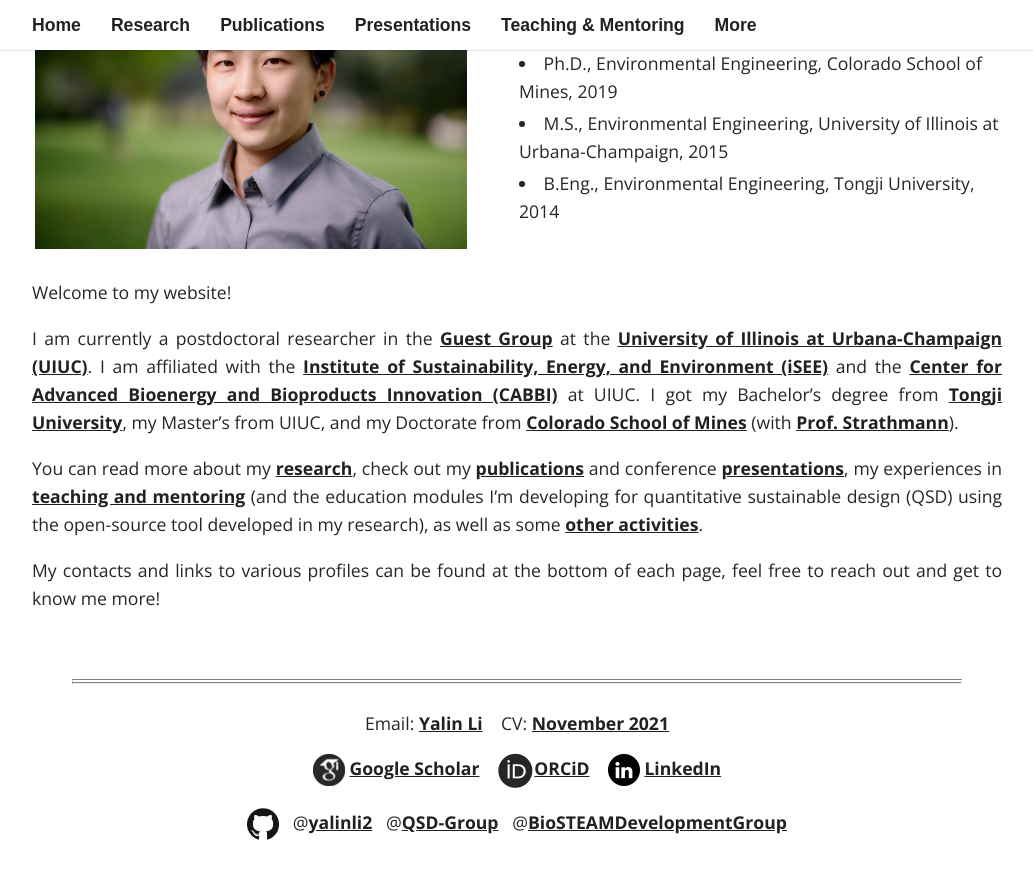
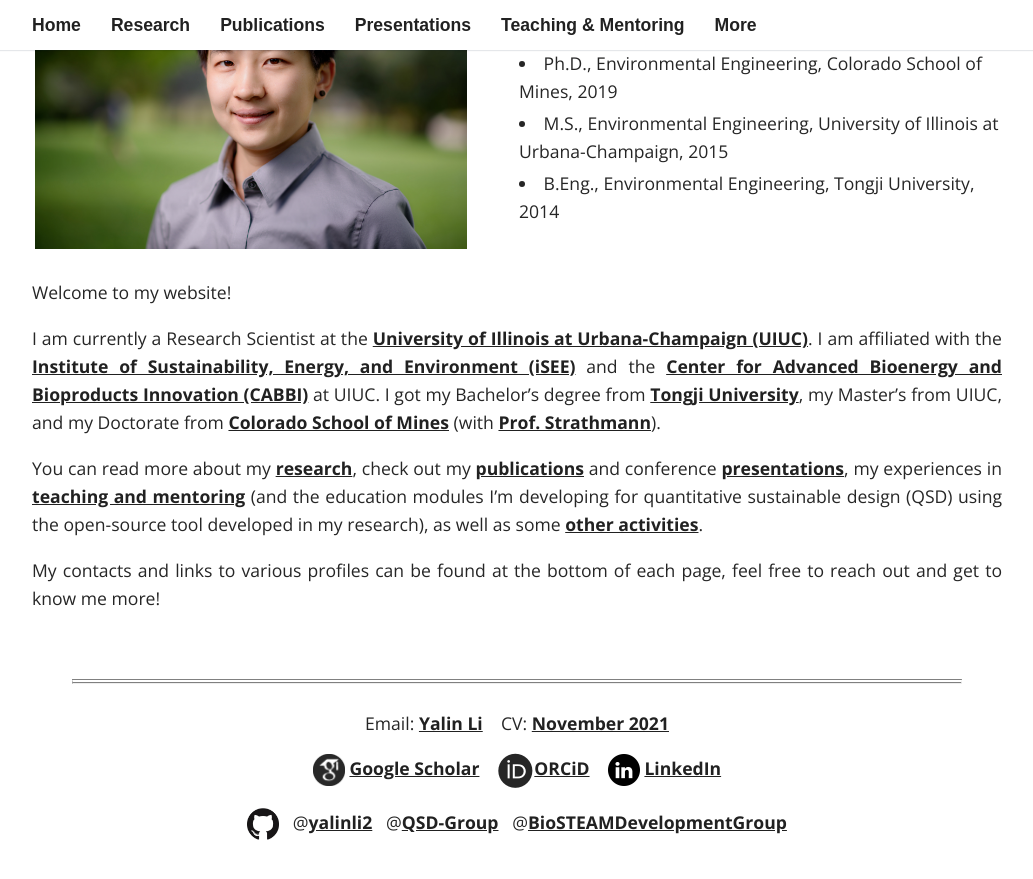
Before and after one commit to yalinli2/webpage, a Jekyll site: the page built from index.md, in a window 1280 px wide and 900 px high, scrolled down 687 px. Shown: the top 879 px of the window, without its empty margins (123-1156 px from the left). Built offline with Jekyll 4.4.1, drawn with Linux system fonts in a browser that asks for light colours; some web fonts are replaced.

Commit message:
minor updates

```diff
--- a/index.md
+++ b/index.md
@@ -23,7 +23,7 @@ layout: index
 
 Welcome to my website!
 
-I am currently a postdoctoral researcher in the [Guest Group](http://engineeringforsustainability.com) at the [University of Illinois at Urbana-Champaign (UIUC)](http://illinois.edu). I am affiliated with the [Institute of Sustainability, Energy, and Environment (iSEE)](https://sustainability.illinois.edu) and the [Center for Advanced Bioenergy and Bioproducts Innovation (CABBI)](https://cabbi.bio) at UIUC. I got my Bachelor's degree from [Tongji University](https://www.tongji.edu.cn), my Master's from UIUC, and my Doctorate from [Colorado School of Mines](https://www.mines.edu) (with [Prof. Strathmann](https://strathmanngroup.com)).
+I am currently a Research Scientist at the [University of Illinois at Urbana-Champaign (UIUC)](http://illinois.edu). I am affiliated with the [Institute of Sustainability, Energy, and Environment (iSEE)](https://sustainability.illinois.edu) and the [Center for Advanced Bioenergy and Bioproducts Innovation (CABBI)](https://cabbi.bio) at UIUC. I got my Bachelor's degree from [Tongji University](https://www.tongji.edu.cn), my Master's from UIUC, and my Doctorate from [Colorado School of Mines](https://www.mines.edu) (with [Prof. Strathmann](https://strathmanngroup.com)).
 
 You can read more about my [research](https://yalinli2.github.io/webpage/research), check out my [publications](https://yalinli2.github.io/webpage/publications) and conference [presentations](https://yalinli2.github.io/webpage/presentations), my experiences in [teaching and mentoring](https://yalinli2.github.io/webpage/teaching_and_mentoring) (and the education modules I'm developing for quantitative sustainable design (QSD) using the open-source tool developed in my research), as well as some [other activities](https://yalinli2.github.io/webpage/more).
 
```
